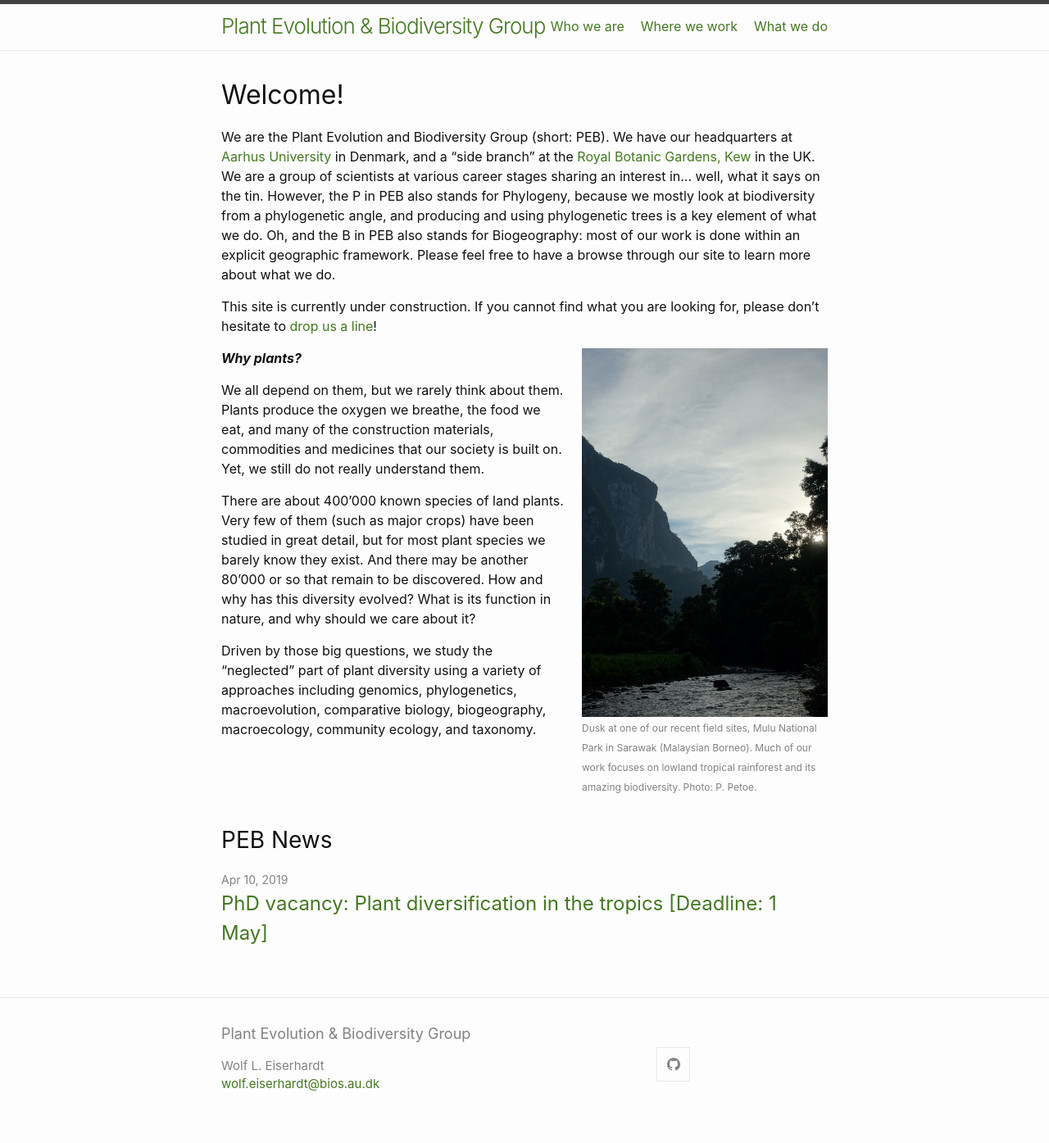
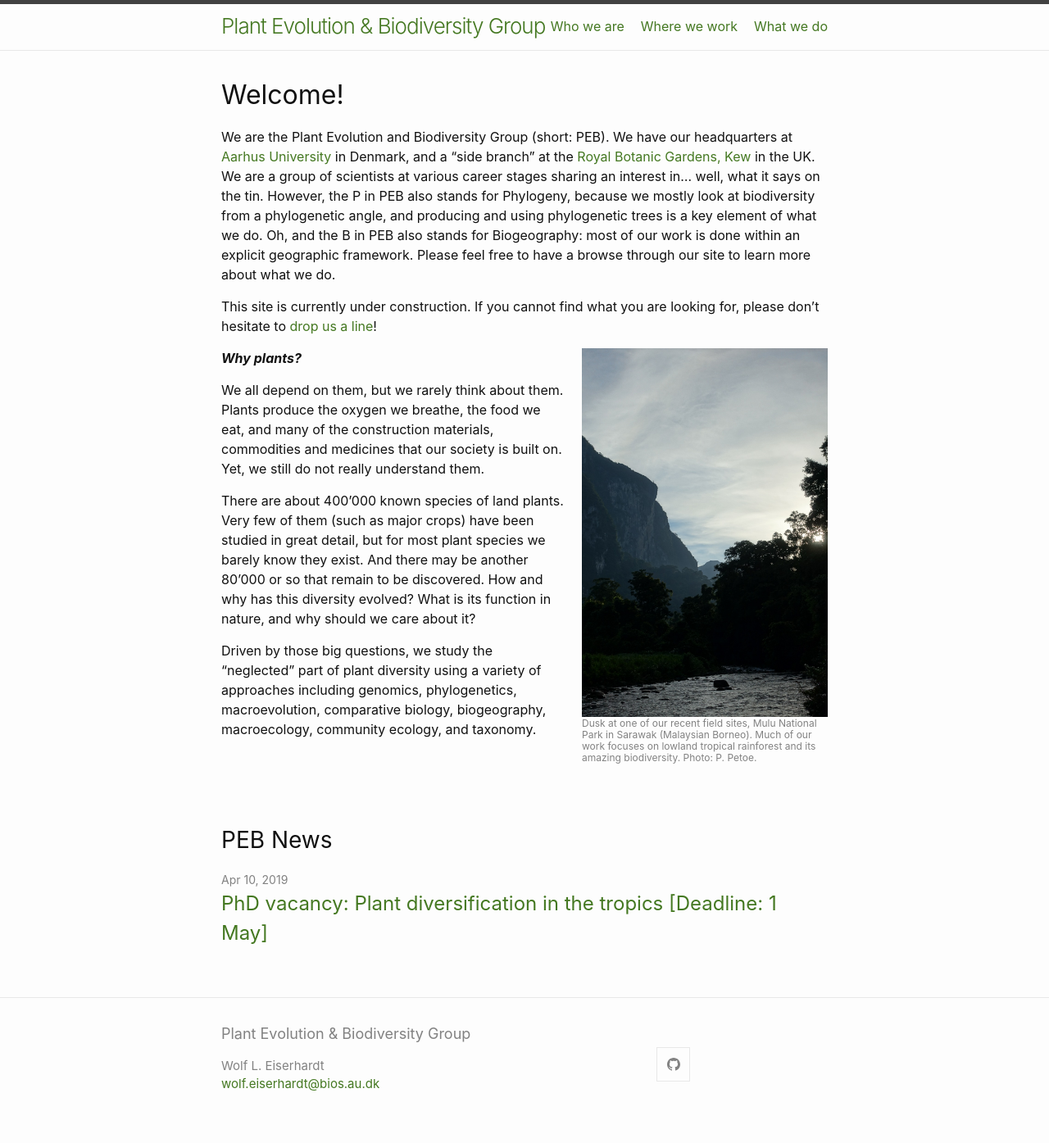
Before and after one commit to pebgroup/pebgroup.github.io, a Jekyll site: the page built from index.md, in a window 1280 px wide. Shown: the whole page at 82% size. Built offline with Jekyll 4.4.1, drawn with Linux system fonts in a browser that asks for light colours.

Commit message:
changed image legend line spacing

```diff
--- a/_sass/minima/_layout.scss
+++ b/_sass/minima/_layout.scss
@@ -312,11 +312,11 @@
 .img-legend {
   color: $grey-color;
   @include relative-font-size(0.75);
-
 }
 
 .img_container_right{
   float: right;
   padding-left: 20px;
   width: 300px;
+  line-height: 0.75em;
 }
```
